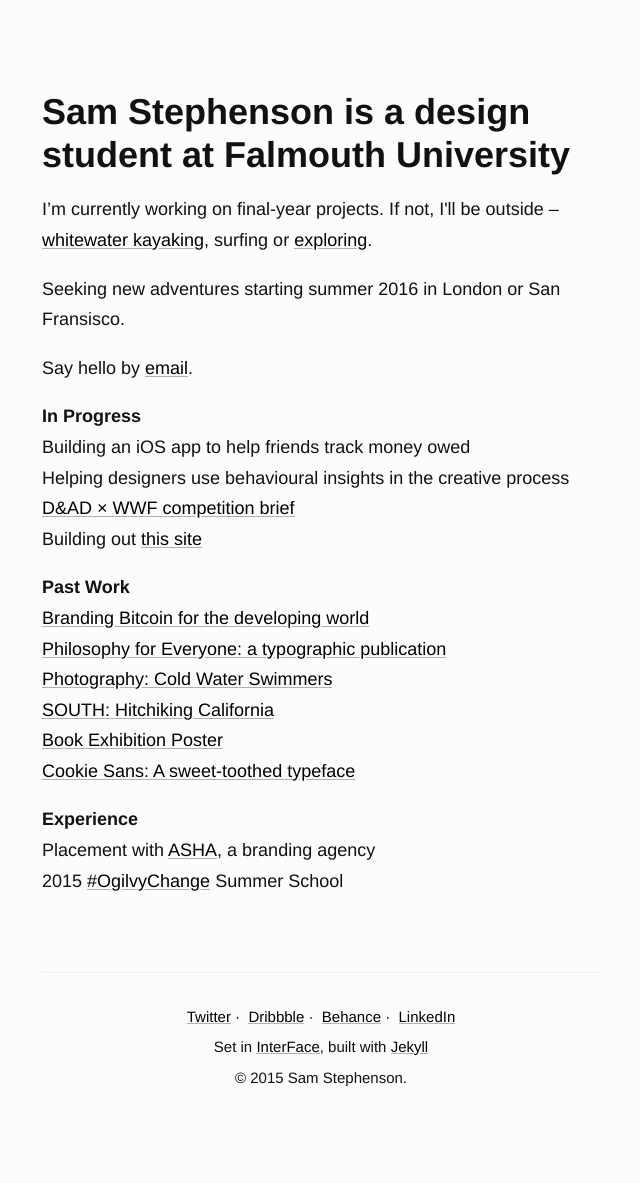
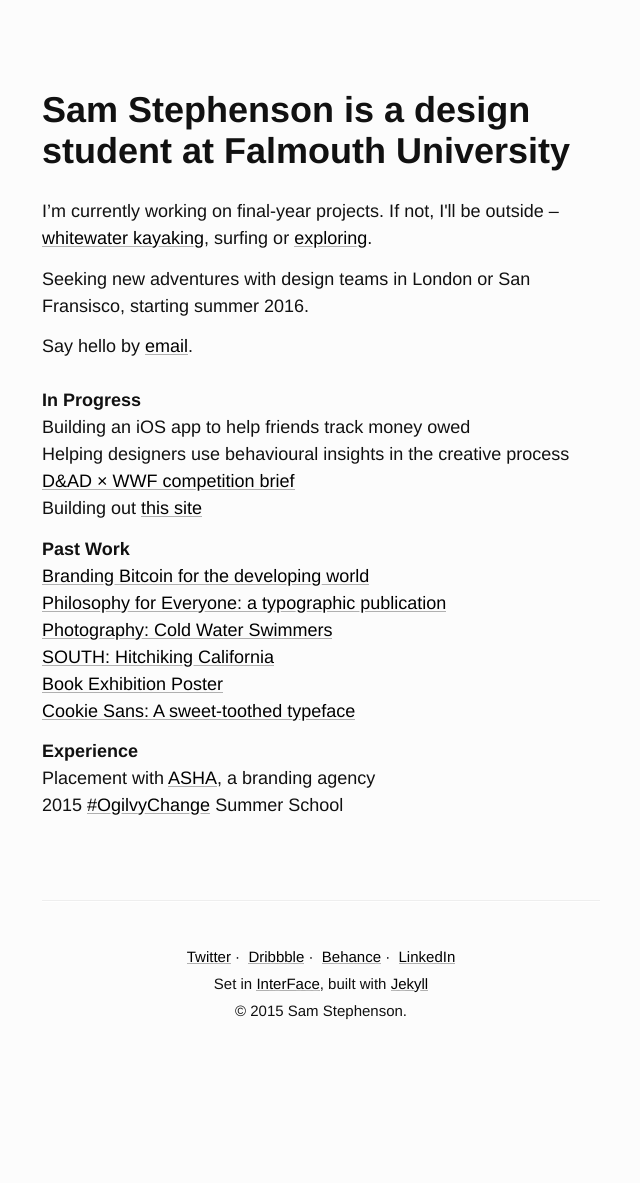
Before and after one commit to samstephenson/samstephenson.github.io, a Jekyll site: the page built from index.html, in a window 1280 px wide. Shown: the whole page, without its empty margins (319-959 px from the left). Built offline with Jekyll 4.4.1, drawn with Linux system fonts in a browser that asks for light colours; the list of posts is cut into pages by our own code; after the commit the page ends 1114 px from its top, so only the background shows below that.

Commit message:
Baseline grid

```diff
--- a/_layouts/default.html
+++ b/_layouts/default.html
@@ -4,6 +4,7 @@
   {% include head.html %}
 
   <body>
+
 
     <div class="container content">
       <!--<header class="masthead">
@@ -15,9 +16,11 @@
 
       <main>
         <h1>Sam Stephenson is a design student at Falmouth University</h1>
-        <p>I’m currently working on final-year projects. If not, I'll be outside &ndash; <a href="https://www.youtube.com/watch?v=rbn0sufuXmg" title="Sam Stephenson kayaking">whitewater kayaking</a>, surfing or <a href="https://www.flickr.com/photos/111663469@N03/" title="Photos">exploring</a>. </p>
-        <p>Seeking new adventures starting summer 2016 in London or San Fransisco.</p>
-        <p>Say hello by <a href="mailto:sam@stephenson.net">email</a>.</p>
+        <section>
+          <p>I’m currently working on final-year projects. If not, I'll be outside &ndash; <a href="https://www.youtube.com/watch?v=rbn0sufuXmg" title="Sam Stephenson kayaking">whitewater kayaking</a>, surfing or <a href="https://www.flickr.com/photos/111663469@N03/" title="Photos">exploring</a>. </p>
+          <p>Seeking new adventures with design teams in London or San Fransisco, starting summer 2016.</p>
+          <p>Say hello by <a href="mailto:sam@stephenson.net">email</a>.</p>
+        </section>
 
         <h2>In Progress</h2>
         <ul>
@@ -65,6 +68,8 @@
       </footer>
     </div>
 
+    <!--<div id="vertical-grid-overlay"></div>-->
+
   </body>
 
 {% include analytics.html %}
--- a/_sass/_base.scss
+++ b/_sass/_base.scss
@@ -18,7 +18,7 @@
   font-family: "interFace", "Helvetica Neue", Helvetica, Arial, sans-serif;
   font-weight: 400;
   font-size: 17px;
-  line-height: 1.7;
+  line-height: 1.5;
 
   @media (min-width: 38em) {
     font-size: 18px;
--- a/_sass/_layout.scss
+++ b/_sass/_layout.scss
@@ -27,3 +27,18 @@
   margin-bottom: 2rem;
   text-align: center;
 }
+
+section {
+  margin: 1.5rem 0;
+}
+
+#vertical-grid-overlay {
+  position: absolute;
+  width: 100%;
+  height: 100%;
+  top: 0;
+  left: 0;
+  background: url(../public/vertical-grid.png) repeat;
+  background-size: 10px 27px;
+  background-position-y: -25px
+}
--- a/_sass/_type.scss
+++ b/_sass/_type.scss
@@ -12,7 +12,7 @@
 h1 {
   font-weight: 700;
   font-size: 1.5rem;
-  line-height: 1.2;
+  line-height: 1.125;
   letter-spacing: -0.00rem;
 
   @media (min-width: 30em) {
@@ -40,8 +40,7 @@
 }
 
 p {
-  margin-top: 0;
-  margin-top: 1rem;
+  margin: 0.75rem 0;
 }
 
 strong {
@@ -49,7 +48,7 @@
 }
 
 ul, ol, dl {
-  margin: 0 0 1rem 0;
+  margin: 0 0 0.75rem 0;
   padding-left: 0;
   list-style-type: none;
 }
@@ -73,7 +72,7 @@
 
 hr {
   position: relative;
-  margin: 1.5rem 0;
+  margin: 2.25rem 0;
   border: 0;
   border-top: 1px solid #eee;
   border-bottom: 1px solid #fff;
```
Also changed, not shown: public/vertical-grid.png (added), 12 other files.
